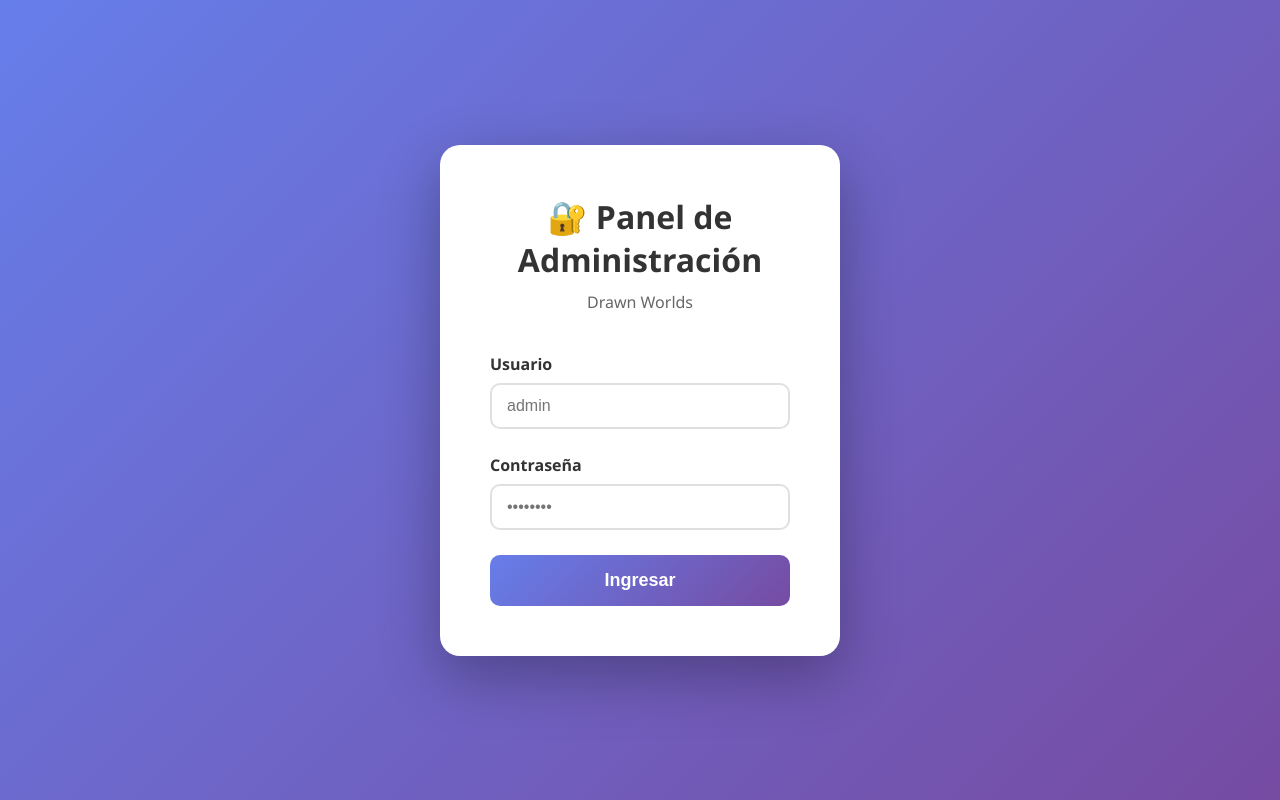
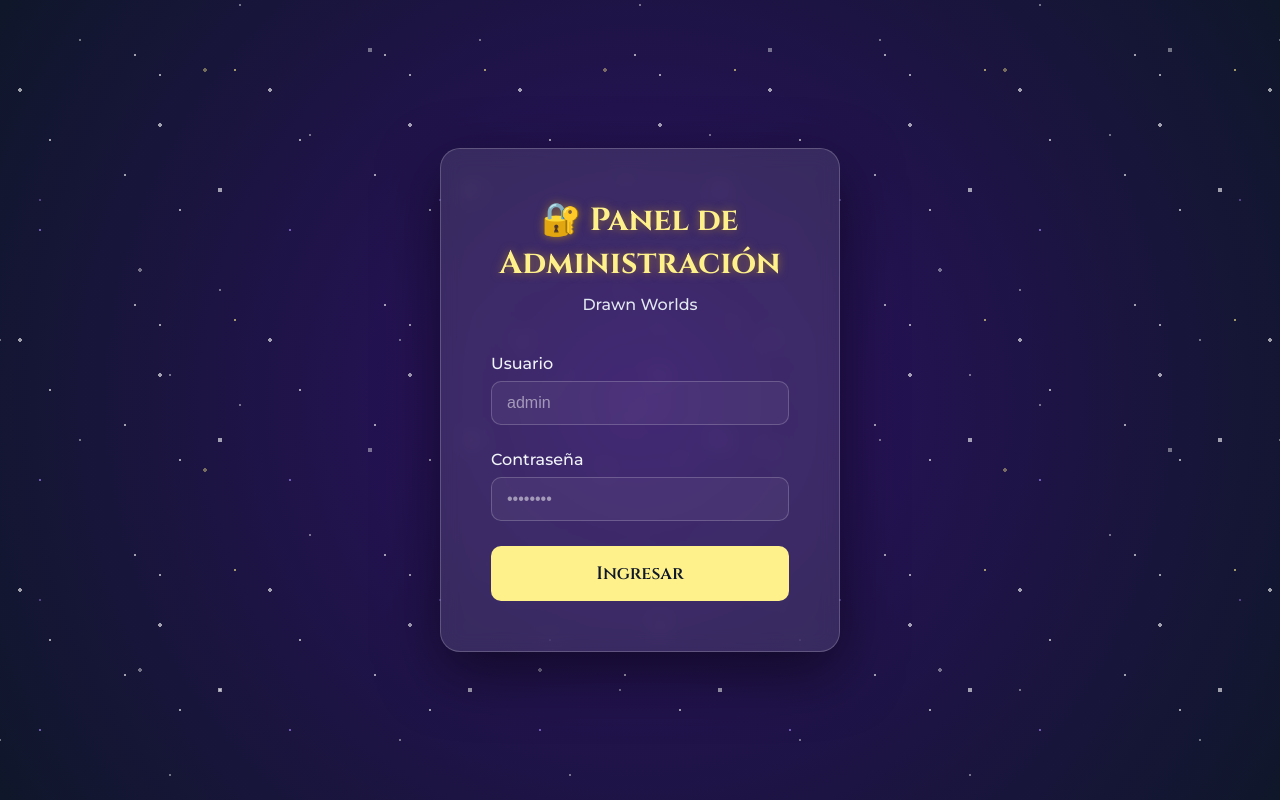
Before and after one commit to marcosvallecillos/cuentaCuentos_front, an Angular app: page /admin/login in a window 1280 px wide. Built offline with nearby package versions, Linux system fonts and the light colour scheme.

Commit message:
feat: implement admin login component with animated star particle effects

```diff
--- a/src/app/components/admin/admin-login/admin-login.html
+++ b/src/app/components/admin/admin-login/admin-login.html
@@ -1,4 +1,20 @@
-<div class="login-container">
+<div class="login-container" (mousemove)="onMouseMove($event)">
+  <div class="stars-overlay"></div>
+
+  <div class="mouse-stars">
+    @for (star of stars; track $index) {
+    <div
+      class="mouse-star"
+      [style.left.px]="star.x"
+      [style.top.px]="star.y"
+      [style.opacity]="star.opacity"
+      [style.font-size.px]="star.size"
+    >
+      ✦
+    </div>
+    }
+  </div>
+
   <div class="login-card">
     <div class="login-header">
       <h1>🔐 Panel de Administración</h1>
--- a/src/app/components/admin/admin-login/admin-login.scss
+++ b/src/app/components/admin/admin-login/admin-login.scss
@@ -1,18 +1,133 @@
+@import url('https://fonts.googleapis.com/css2?family=Cinzel:wght@400;700&family=Montserrat:wght@300;500&display=swap');
+
 .login-container {
   width: 100vw;
   height: 100vh;
-  background: linear-gradient(135deg, #667eea 0%, #764ba2 100%);
+  background: radial-gradient(circle at center, #2e1065 0%, #0f172a 100%);
   display: flex;
   align-items: center;
   justify-content: center;
+  position: relative;
+  overflow: hidden;
+  font-family: 'Montserrat', sans-serif;
+}
+
+.stars-overlay {
+  position: absolute;
+  inset: 0;
+  pointer-events: none;
+  background: radial-gradient(circle at center, #2e1065 0%, #0f172a 100%);
+  overflow: hidden;
+  z-index: 0;
+}
+
+.stars-overlay::before,
+.stars-overlay::after {
+  content: "";
+  position: absolute;
+  width: 200%;
+  height: 200%;
+  top: -50%;
+  left: -50%;
+}
+
+.stars-overlay::before {
+  background-image:
+    radial-gradient(1.5px 1.5px at 25px 5px, white 100%, transparent 0),
+    radial-gradient(1px 1px at 50px 25px, white 100%, transparent 0),
+    radial-gradient(1px 1px at 125px 20px, #fef08a 100%, transparent 0),
+    radial-gradient(2px 2px at 50px 75px, white 100%, transparent 0),
+    radial-gradient(1px 1px at 15px 125px, white 100%, transparent 0),
+    radial-gradient(2.5px 2.5px at 110px 140px, white 100%, transparent 0),
+    radial-gradient(1.5px 1.5px at 180px 180px, #a78bfa 100%, transparent 0),
+    radial-gradient(1px 1px at 70px 160px, white 100%, transparent 0),
+    radial-gradient(2px 2px at 160px 40px, white 100%, transparent 0),
+    radial-gradient(1px 1px at 190px 90px, white 100%, transparent 0);
+  background-size: 250px 250px;
+  animation: moveStarsOne 100s linear infinite;
+  opacity: 0.6;
+}
+
+.stars-overlay::after {
+  background-image:
+    radial-gradient(1px 1px at 10px 15px, white 100%, transparent 0),
+    radial-gradient(1.5px 1.5px at 80px 45px, white 100%, transparent 0),
+    radial-gradient(2px 2px at 45px 110px, #fef08a 100%, transparent 0),
+    radial-gradient(1px 1px at 150px 175px, white 100%, transparent 0),
+    radial-gradient(2.5px 2.5px at 210px 90px, white 100%, transparent 0),
+    radial-gradient(1.5px 1.5px at 280px 240px, #a78bfa 100%, transparent 0),
+    radial-gradient(1px 1px at 320px 80px, white 100%, transparent 0),
+    radial-gradient(2px 2px at 380px 310px, white 100%, transparent 0),
+    radial-gradient(1px 1px at 240px 380px, white 100%, transparent 0),
+    radial-gradient(1.5px 1.5px at 60px 330px, white 100%, transparent 0);
+  background-size: 400px 400px;
+  animation: moveStarsTwo 150s linear infinite;
+  opacity: 0.4;
+}
+
+@keyframes moveStarsOne {
+  from {
+    transform: translateY(0);
+  }
+
+  to {
+    transform: translateY(-1000px);
+  }
+}
+
+@keyframes moveStarsTwo {
+  from {
+    transform: translateY(0);
+  }
+
+  to {
+    transform: translateY(-1200px);
+  }
+}
+
+.mouse-stars {
+  position: absolute;
+  top: 0;
+  left: 0;
+  width: 100%;
+  height: 100%;
+  pointer-events: none;
+  z-index: 1;
+}
+
+.mouse-star {
+  position: absolute;
+  color: white;
+  font-size: 10px;
+  pointer-events: none;
+  transform: translate(-50%, -50%);
+  animation: glow 0.8s ease-out forwards;
+}
+
+@keyframes glow {
+  0% {
+    opacity: 1;
+    transform: scale(1);
+    filter: blur(0px);
+  }
+
+  100% {
+    opacity: 0;
+    transform: scale(0.3);
+    filter: blur(1px);
+  }
 }
 
 .login-card {
-  background: white;
+  background: rgba(255, 255, 255, 0.1);
+  backdrop-filter: blur(10px);
+  border: 1px solid rgba(255, 255, 255, 0.2);
   border-radius: 20px;
   padding: 50px;
-  box-shadow: 0 20px 60px rgba(0, 0, 0, 0.3);
+  box-shadow: 0 20px 60px rgba(0, 0, 0, 0.5);
   width: 400px;
+  z-index: 10;
+  color: white;
 }
 
 .login-header {
@@ -21,12 +136,14 @@
 
   h1 {
     font-size: 32px;
-    color: #333;
+    font-family: 'Cinzel', serif;
+    color: #fef08a; /* match splash screen title color */
     margin-bottom: 10px;
+    text-shadow: 0 0 10px rgba(234, 179, 8, 0.5);
   }
 
   p {
-    color: #666;
+    color: #e2e8f0;
     font-size: 16px;
   }
 }
@@ -37,30 +154,38 @@
 
     label {
       display: block;
-      font-weight: 600;
+      font-weight: 500;
       margin-bottom: 8px;
-      color: #333;
+      color: #f1f5f9;
     }
 
     input {
       width: 100%;
       padding: 12px 15px;
-      border: 2px solid #e0e0e0;
+      background: rgba(255, 255, 255, 0.05);
+      color: white;
+      border: 1px solid rgba(255, 255, 255, 0.2);
       border-radius: 10px;
       font-size: 16px;
       transition: all 0.3s;
 
+      &::placeholder {
+        color: rgba(255, 255, 255, 0.5);
+      }
+
       &:focus {
         outline: none;
-        border-color: #667eea;
-        box-shadow: 0 0 0 3px rgba(102, 126, 234, 0.1);
+        border-color: #fef08a;
+        box-shadow: 0 0 0 3px rgba(254, 240, 138, 0.2);
+        background: rgba(255, 255, 255, 0.1);
       }
     }
   }
 
   .error-message {
-    background: #fee;
-    color: #c00;
+    background: rgba(220, 38, 38, 0.2);
+    border: 1px solid rgba(220, 38, 38, 0.5);
+    color: #fca5a5;
     padding: 12px;
     border-radius: 8px;
     margin-bottom: 20px;
@@ -70,18 +195,20 @@
   .login-btn {
     width: 100%;
     padding: 15px;
-    background: linear-gradient(135deg, #667eea 0%, #764ba2 100%);
-    color: white;
+    background: #fef08a;
+    color: #0f172a;
     border: none;
     border-radius: 10px;
     font-size: 18px;
     font-weight: 600;
+    font-family: 'Cinzel', serif;
     cursor: pointer;
     transition: all 0.3s;
 
     &:hover:not(:disabled) {
       transform: translateY(-2px);
-      box-shadow: 0 10px 20px rgba(0, 0, 0, 0.2);
+      box-shadow: 0 10px 20px rgba(254, 240, 138, 0.3);
+      background: #fde047;
     }
 
     &:disabled {
--- a/src/app/components/admin/admin-login/admin-login.ts
+++ b/src/app/components/admin/admin-login/admin-login.ts
@@ -1,8 +1,17 @@
-import { Component } from '@angular/core';
+import { Component, OnInit, OnDestroy } from '@angular/core';
 import { CommonModule } from '@angular/common';
 import { FormsModule } from '@angular/forms';
 import { AdminService } from '../../../services/admin.service';
 import { Router } from '@angular/router';
+
+interface Star {
+  x: number;
+  y: number;
+  opacity: number;
+  vx: number;
+  vy: number;
+  size: number;
+}
 
 @Component({
   selector: 'app-admin-login',
@@ -10,17 +19,56 @@
   templateUrl: './admin-login.html',
   styleUrl: './admin-login.scss',
 })
-export class AdminLogin {
+export class AdminLogin implements OnInit, OnDestroy {
 
- username = '';
+  username = '';
   password = '';
   error = '';
   loading = false;
+
+  stars: Star[] = [];
+  private animationFrame: number | null = null;
 
   constructor(
     private adminService: AdminService,
     private router: Router
   ) {}
+
+  ngOnInit() {
+    this.animate();
+  }
+
+  ngOnDestroy() {
+    if (this.animationFrame) {
+      cancelAnimationFrame(this.animationFrame);
+    }
+  }
+
+  onMouseMove(event: MouseEvent) {
+    const count = 2;
+    for (let i = 0; i < count; i++) {
+      this.stars.push({
+        x: event.clientX,
+        y: event.clientY,
+        opacity: 1,
+        vx: (Math.random() - 0.5) * 4,
+        vy: (Math.random() - 0.5) * 4,
+        size: Math.random() * 15 + 10
+      });
+    }
+  }
+
+  private animate() {
+    this.stars.forEach(star => {
+      star.x += star.vx;
+      star.y += star.vy;
+      star.opacity -= 0.02;
+    });
+
+    this.stars = this.stars.filter(s => s.opacity > 0);
+
+    this.animationFrame = requestAnimationFrame(() => this.animate());
+  }
 
   login() {
     if (!this.username || !this.password) {
```
